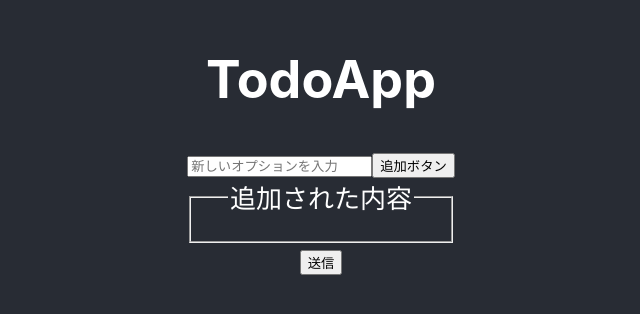
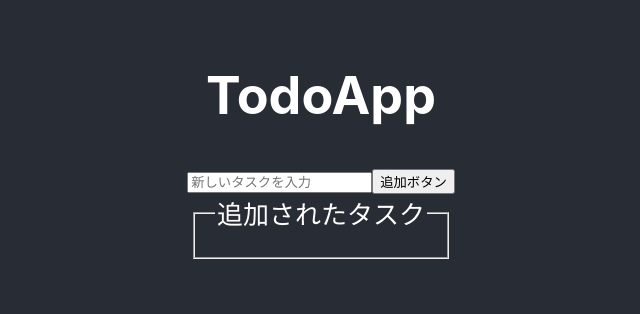
Before and after one commit to shiiyuho/react-study, a React (Create React App) app in the folder my-app/: page / in a window 1280 px wide. Shown: the part 256-570 px from the top of the page, without its empty margins (319-959 px from the left). Built offline with nearby package versions, Linux system fonts and the light colour scheme.

Commit message:
useStateを用いて、タスクのデータを保持させる、 useStateで保持させたデータを表示する

```diff
--- a/my-app/src/App.js
+++ b/my-app/src/App.js
@@ -2,61 +2,29 @@ import React, { useState } from "react";
 import "./App.css";
 import TodoInput from "./component/input/TodoInput";
 import TodoContainer from "./component/container/TodoContaier";
-import Button from "./component/TodoButton/TodoButton";
 
 function App() {
-  const [textValue, setTextValue] = useState("");
-  const [selectedOption, setSelectedOption] = useState("");
-  const [options, setOptions] = useState([]);
+  const [tasks, setTasks] = useState([]);
+  const [selectedTaskIndex, setSelectedTaskIndex] = useState(null);
 
-  const handleTextChange = (e) => {
-    setTextValue(e.target.value);
+  const handleAddTask = (taskText) => {
+    setTasks([...tasks, { text: taskText, completed: false }]);
   };
 
-  const handleOptionChange = (e) => {
-    setSelectedOption(e.target.value);
-  };
-
-  const handleAddOption = () => {
-    if (textValue.trim() !== "") {
-      setOptions([...options, textValue]);
-      setTextValue("");
-    }
-  };
-
-  const handleSubmit = (event) => {
-    event.preventDefault();
-    const submittedData = {
-      text: textValue,
-      option: selectedOption,
-    };
-    console.log("データ：", submittedData);
+  const handleSelectTask = (index) => {
+    setSelectedTaskIndex(index);
   };
 
   return (
     <div className="App">
       <header className="App-header">
         <h1>TodoApp</h1>
-        <form onSubmit={handleSubmit}>
-          <TodoInput
-            textValue={textValue}
-            handleTextChange={handleTextChange}
-            handleAddOption={handleAddOption}
-          />
-          <TodoContainer
-            options={options}
-            selectedOption={selectedOption}
-            handleOptionChange={handleOptionChange}
-            handleSubmit={handleSubmit}
-          />
-          <Button type="submit" className="submit-button" label="送信" />
-        </form>
-        {selectedOption && (
-          <div className="submitted-data">
-            <h2>送信されたデータ</h2>
-            <p>選択されたオプション：{selectedOption}</p>
-          </div>
-        )}
+        <TodoInput handleAddTask={handleAddTask} />
+        <TodoContainer
+          tasks={tasks}
+          selectedTaskIndex={selectedTaskIndex}
+          handleSelectTask={handleSelectTask}
+        />
       </header>
     </div>
   );
--- a/my-app/src/component/container/TodoContaier.jsx
+++ b/my-app/src/component/container/TodoContaier.jsx
@@ -1,27 +1,19 @@
 import React from "react";
-//TodoTitleをインポート
 import TodoTitle from "../../title/TodoTitle";
 
 //関数「TodoContaier」を定義しApp.jsで定義したコードを移す
-const TodoContainer = ({
-  options,
-  selectedOption,
-  handleOptionChange,
-  handleSubmit,
-}) => {
+const TodoContainer = ({ tasks, selectedTaskIndex, handleSelectTask }) => {
   return (
     <fieldset className="option-group">
-      <legend>追加された内容</legend>
-      {options.map((option, index) => (
+      <legend>追加されたタスク</legend>
+      {tasks.map((task, index) => (
         <label key={index} className={index > 0 ? "option-label" : ""}>
           <div className="option-item">
-            {/* 関数TodoTitleを読み込み */}
             <TodoTitle
-              option={option}
-              selectedOption={selectedOption}
-              handleOptionChange={handleOptionChange}
-              handleSubmit={handleSubmit}
+              task={task}
               index={index}
+              isSelected={selectedTaskIndex === index}
+              handleSelectTask={handleSelectTask}
             />
           </div>
         </label>
--- a/my-app/src/component/input/TodoInput.jsx
+++ b/my-app/src/component/input/TodoInput.jsx
@@ -1,8 +1,22 @@
 import React from "react";
 import Button from "../TodoButton/TodoButton";
+import { useState } from "react";
 
 //関数「TodoInput」を定義インプットタグと追加ボタンを中に移す　↙（props：コンポーネントの引数）
-const TodoInput = ({ textValue, handleTextChange, handleAddOption }) => {
+const TodoInput = ({ handleAddTask }) => {
+  const [textValue, setTextValue] = useState("");
+
+  const handleTextChange = (e) => {
+    setTextValue(e.target.value);
+  };
+
+  const handleAddClick = () => {
+    if (textValue.trim() !== "") {
+      handleAddTask(textValue);
+      setTextValue("");
+    }
+  };
+
   return (
     <div>
       <label>
@@ -11,13 +25,12 @@ const TodoInput = ({ textValue, handleTextChange, handleAddOption }) => {
           value={textValue}
           onChange={handleTextChange}
           className="text-input"
-          placeholder="新しいオプションを入力"
+          placeholder="新しいタスクを入力"
         />
       </label>
       <label>
-        {/* ボタンを呼び込み */}
         <Button
-          onClick={handleAddOption}
+          onClick={handleAddClick}
           label="追加ボタン"
           className="add-button"
           type="button"
--- a/my-app/src/title/TodoTitle.jsx
+++ b/my-app/src/title/TodoTitle.jsx
@@ -1,30 +1,22 @@
 import React from "react";
 import Button from "../component/TodoButton/TodoButton";
 
-const TodoTitle = ({
-  option,
-  selectedOption,
-  handleOptionChange,
-  handleSubmit,
-  index,
-}) => {
+const TodoTitle = ({ task, index, isSelected, handleSelectTask }) => {
+  const handleRadioChange = () => {
+    handleSelectTask(index);
+  };
+
   return (
     <>
       <input
         type="radio"
-        value={option}
-        checked={selectedOption === option}
-        onChange={handleOptionChange}
+        checked={isSelected}
+        onChange={handleRadioChange}
         className="tuika"
       />
-      {option}
+      {task.text}
       <div className="sakujo">
-        <Button
-          onClick={handleSubmit}
-          label="削除ボタン"
-          className="submit-button"
-          type="submit"
-        />
+        <Button label="削除" className="delete-button" type="button" />
       </div>
     </>
   );
```
